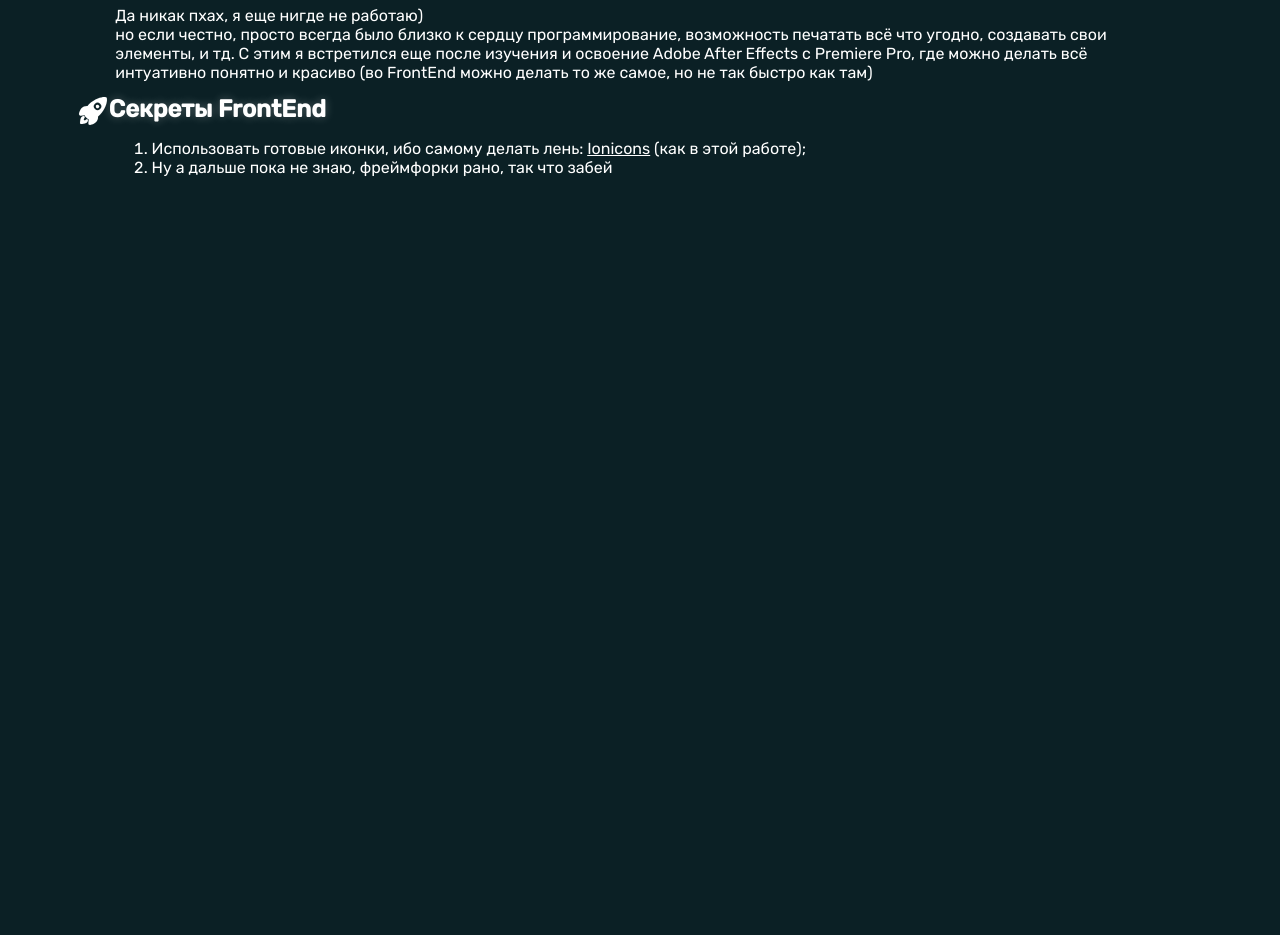
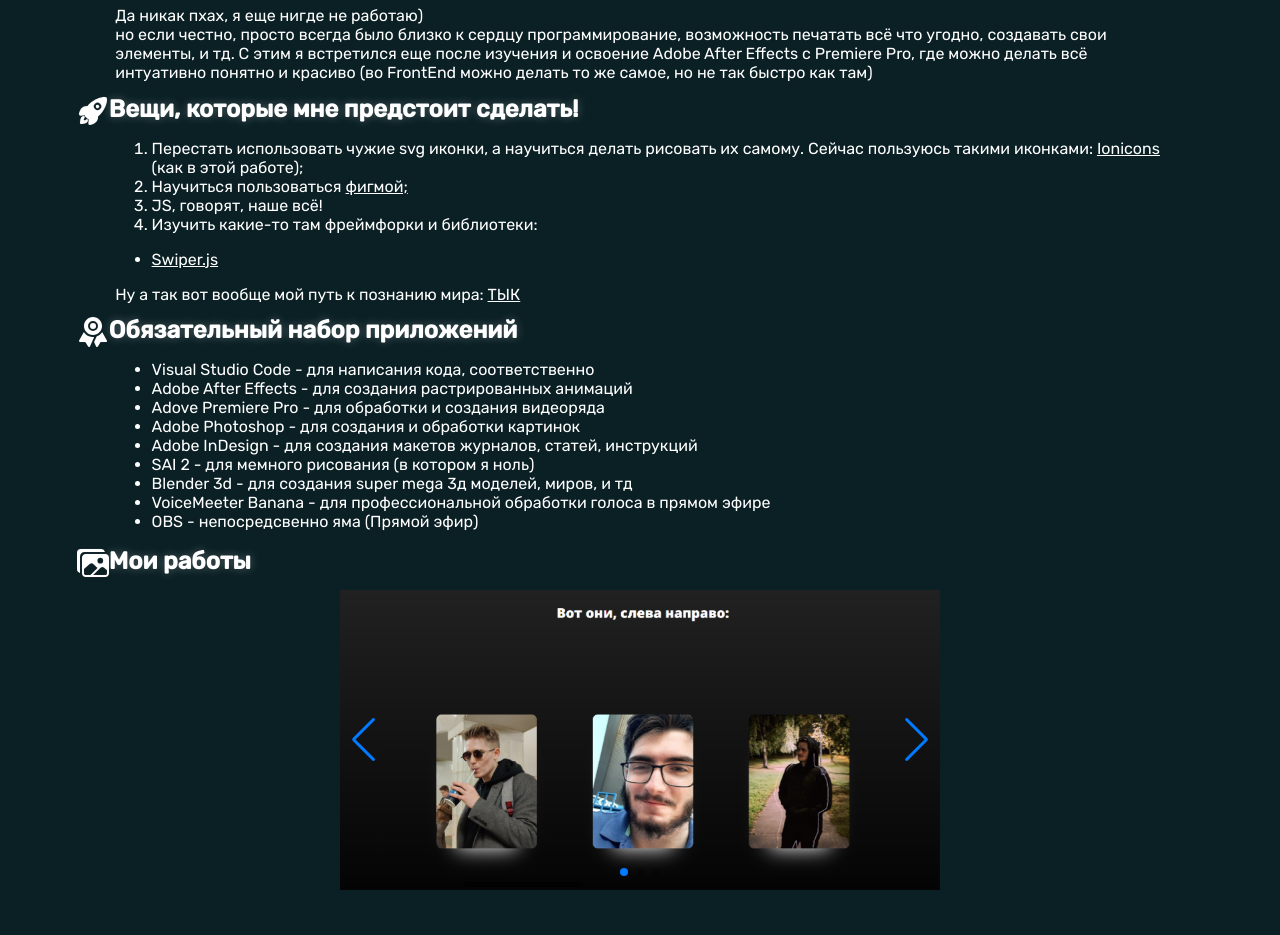
Before and after one commit to Enoki-ru/Site-2, a plain HTML site: page index.html in a window 1280 px wide. Shown: the part 420-1355 px from the top of the page. Drawn offline with nearby package versions, Linux system fonts and the light colour scheme.

Commit message:
Add files via upload

```diff
--- a/index.html
+++ b/index.html
@@ -8,9 +8,14 @@
 
     <link rel="stylesheet" href="style.css">
     <link rel="icon" type="image/jpg" href="./img/logo 32x32.jpg" />
+    <link
+    rel="stylesheet"
+    href="https://cdn.jsdelivr.net/npm/swiper@8/swiper-bundle.min.css"
+    />
 </head>
 <body>
     <script src="script.js"></script>
+    <script src="https://cdn.jsdelivr.net/npm/swiper@8/swiper-bundle.min.js"></script>
     <div class="top-title">
         <div class="title-box">
             <h1 id="#start">ТУЧ</h1>
@@ -31,6 +36,7 @@
         <ion-icon name="chevron-forward-circle" class="holder" id="icon" ></ion-icon>
     </div>
         <div class="left-menu" id="left-menu">
+            <h3 style="cursor:context-menu ;" id="left-Link">Ссылки</h3>
             <a href="https://vk.com/tuuch" target="_blank" rel="noopener noreferrer" >
                 <ion-icon name="logo-vk"></ion-icon>
             </a>
@@ -50,7 +56,7 @@
 
     <div class="chapter">
         <ion-icon name="hand-left" ></ion-icon>
-        <h2>Давайте представимся</h2>
+        <h2>Давайте познакомимся</h2>
     </div>
     <p>
         Всем привет, меня зовут Сережа, мне сколько-то там лет (добавлю потом автоматический подсчет). <br> Для статистики: <br>
@@ -72,14 +78,57 @@
     </p>
     <div class="chapter">
         <ion-icon name="rocket"></ion-icon>
-        <h2>Секреты FrontEnd</h2>
+        <h2>Вещи, которые мне предстоит сделать!</h2>
     </div>
     <ol>
-        <li>Использовать готовые иконки, ибо самому делать лень:
+        <li>Перестать использовать чужие svg иконки, а научиться делать рисовать их самому. Сейчас пользуюсь такими иконками:
             <a href="https://ionic.io/ionicons" target="_blank" rel="noopener noreferrer">Ionicons</a> (как в этой работе);</li>
-        <li>Ну а дальше пока не знаю, фреймфорки рано, так что забей</li>
+        <li>Научиться пользоваться  <a href="https://www.figma.com" target="_blank" rel="noopener noreferrer">фигмой;</a></li>
+        <li>JS, говорят, наше всё!</li>
+        <li>Изучить какие-то там фреймфорки и библиотеки:</li>
     </ol>
-    <!-- <button>Кнопка</button> -->
+    <ul>
+        <li><a href="https://swiperjs.com/get-started" target="_blank" rel="noopener noreferrer">Swiper.js</a></li>
+    </ul>
+    <p>Ну а так вот вообще мой путь к познанию мира: <a href="/img/frontend.pdf" target="_blank" rel="noopener noreferrer">ТЫК</a></p>
+    <div class="chapter">
+        <ion-icon name="ribbon"></ion-icon>
+        <h2>Обязательный набор приложений</h2>
+    </div>
+    <ul>
+        <li>Visual Studio Code - для написания кода, соответственно</li>
+        <li>Adobe After Effects - для создания растрированных анимаций</li>
+        <li>Adove Premiere Pro - для обработки и создания видеоряда</li>
+        <li>Adobe Photoshop - для создания и обработки картинок</li>
+        <li>Adobe InDesign - для создания макетов журналов, статей, инструкций</li>
+        <li>SAI 2 - для мемного рисования (в котором я ноль)</li>
+        <li>Blender 3d - для создания super mega 3д моделей, миров, и тд</li>
+        <li>VoiceMeeter Banana - для профессиональной обработки голоса в прямом эфире</li>
+        <li>OBS - непосредсвенно яма (Прямой эфир)</li>
+    </ul>
+    <div class="chapter">
+        <ion-icon name="images"></ion-icon>
+        <h2>Мои работы</h2>
+    </div>
+    <!-- Slider main container -->
+    <div class="swiper">
+        <!-- Additional required wrapper -->
+        <div class="swiper-wrapper">
+          <!-- Slides -->
+          <div class="swiper-slide"><img src="/img/project1.png" alt="" style="max-width: 100%;"></div>
+          <div class="swiper-slide"><img src="/img/project2.png" alt="" style="max-width: 100%;"></div>
+          <div class="swiper-slide" style="text-align: center;"><img src="/img/Best.jpg" alt="" style="max-height: 100%;"></div>
+        </div>
+        <!-- If we need pagination -->
+        <div class="swiper-pagination"></div>
+
+        <!-- If we need navigation buttons -->
+        <div class="swiper-button-prev"></div>
+        <div class="swiper-button-next"></div>
+
+        <!-- If we need scrollbar -->
+        <div class="swiper-scrollbar"></div>
+      </div>
     <script type="module" src="https://unpkg.com/ionicons@5.5.2/dist/ionicons/ionicons.esm.js"></script>
     <script nomodule src="https://unpkg.com/ionicons@5.5.2/dist/ionicons/ionicons.js"></script>
 </body>
--- a/script.js
+++ b/script.js
@@ -8,3 +8,31 @@ window.addEventListener('DOMContentLoaded',function(){
         document.querySelector('#sticky-icon').classList.toggle('open')
     })
 })
+window.addEventListener('DOMContentLoaded',function(){
+    document.querySelector('#left-Link').addEventListener('click', function(){
+        document.querySelector('#left-Link').classList.add('left-link')
+    })
+})
+window.addEventListener('DOMContentLoaded',function(){
+const swiper = new Swiper('.swiper', {
+    // Optional parameters
+    direction: 'horizontal',
+    loop: true,
+
+    // If we need pagination
+    pagination: {
+        el: '.swiper-pagination',
+      },
+
+    // Navigation arrows
+    navigation: {
+      nextEl: '.swiper-button-next',
+      prevEl: '.swiper-button-prev',
+    },
+
+    // And if we need scrollbar
+    scrollbar: {
+      el: '.swiper-scrollbar',
+    },
+  });
+})
--- a/style.css
+++ b/style.css
@@ -5,7 +5,7 @@
   --left: #3973f0;
   --white: #fff;
   --ico-color: rgb(101, 199, 255);
-  --size:40px ;
+  --size:3vw ;
   --size-holder: 40px;
   --greyLight-2: #d5e0f3;
 }
@@ -44,6 +44,14 @@ h3{
   color: #fff;
   text-align: left;
   margin: 15px 9% 15px 9%;
+  transition: 1s;
+}
+.left-menu h3{
+  font-size: 1.3vw;
+}
+.left-link{
+  color: rgb(0, 0, 0);
+  text-shadow: 3px 3px 10px rgb(70, 70, 70);
 }
 p{
   color:#fff ;
@@ -56,6 +64,10 @@ li{
 a{
   color:#fff ;
   margin: 0;
+}
+.swiper {
+  width: 600px;
+  height: 300px;
 }
 .top-title{
   display: flex;
@@ -114,6 +126,7 @@ a{
   top: 0;
   bottom: 0;
   margin: 0;
+  padding-top: 10vh;
   border-bottom-right-radius: 12px;
   transform: translateX(-110%);
   transition: transform .4s ease-in-out;
@@ -125,6 +138,9 @@ a{
 }
 .left-menu.open{
   transform: none;
+}
+.left-menu a{
+  margin: 1vw;
 }
 ion-icon{
   font-size: var(--size);
@@ -150,6 +166,7 @@ ion-icon:hover{
   color: var(--ico-color);
 }
 .sticky-icon{
+  z-index: 2;
   position: sticky;
   width: var(--size-holder);
   height: var(--size-holder);
@@ -163,50 +180,3 @@ ion-icon:hover{
 .sticky-icon.open{
   transform: translateX(7vw) rotateZ(180deg);
 }
-/*
-button{
-  position: relative;
-  overflow: hidden;
-  border: none;
-  cursor: pointer;
-  color: white;
-  padding: 15px 40px;
-  border-radius: 2px;
-  font-size: 22px;
-  box-shadow: 2px 2px 4px rgba(0, 0, 0, .4);
-  background: #167dad;
-}
-
-button:after {
-  content: '';
-  position: absolute;
-  top: 70%;
-
-  left: 80%;
-  width: 5px;
-  height: 5px;
-  background: rgba(255, 255, 255, .5);
-  opacity: 0;
-  border-radius: 100%;
-  transform: scale(1, 1) translate(-50%);
-  transform-origin: 50% 50%;
-}
-
-@keyframes ripple {
-  0% {
-    transform: scale(0, 0);
-    opacity: 1;
-  }
-  20% {
-    transform: scale(25, 25);
-    opacity: 1;
-  }
-  100% {
-    opacity: 0;
-    transform: scale(40, 40);
-  }
-}
-
-button:focus:not(:active)::after {
-  animation: ripple 1s ease-out;
-} */
```
Also changed, not shown: img/project1.png (added), img/project2.png (added), 2 other files.
